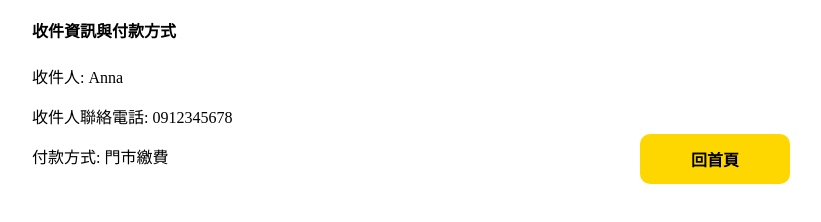
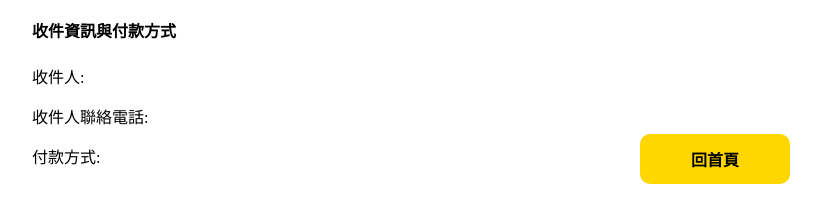
Before and after one commit to BooDivine/testclass20240921, a plain HTML site: page ecdemo/thankyou-page.html in a window 1280 px wide. Shown: the part 350-572 px from the top of the page, without its empty margins (229-1050 px from the left). Drawn offline with Linux system fonts and the light colour scheme.

Commit message:
Update thankyou-page.html

```diff
--- a/ecdemo/thankyou-page.html
+++ b/ecdemo/thankyou-page.html
@@ -12,6 +12,21 @@ function gtag(){dataLayer.push(arguments)};
 gtag("js", new Date());
 
 gtag("config", "G-PM9X8XDHRZ");
+
+//取得前一頁的參數值
+var getUrlString = location.href;
+var url = new URL(getUrlString);
+var custname = url.searchParams.get('custname');
+var phone = url.searchParams.get('phone');
+var payment = url.searchParams.get('payment');
+
+if (payment == 'pre'){
+	payment = "門市繳費";
+}
+else if (payment == 'post'){
+	payment = "貨到付款";
+};
+
 //產生交易序號
 var now =(new Date()); // 取得當前時間
 var date = now.toISOString().split('T')[0];
@@ -80,9 +95,9 @@ gtag("event", "purchase", {
 			</table>
 
 			<h4>收件資訊與付款方式</h4>
-			<p>收件人: Anna</p>
-			<p>收件人聯絡電話: 0912345678</p>
-			<p>付款方式: 門市繳費</p>
+			<p id="custname"></p>
+			<p id="phone"></p>
+			<p id="payment"></p>
 		</div>
 		<div style="align-content: flex-end;">
 			<a href="index.html"><button style = "border:0; background-color:gold; border-radius:10px; width:150px; height:50px; font-size:100%; font-weight:bold; color:black;">回首頁</button></a>
@@ -90,6 +105,9 @@ gtag("event", "purchase", {
 	</div>
 <script>
 	document.getElementById("ccno").innerHTML = ['交易序號: ', cc].join('');
+	document.getElementById("custname").innerHTML = ['收件人: ', custname].join('');
+	document.getElementById("phone").innerHTML = ['收件人聯絡電話: ', phone].join('');
+	document.getElementById("payment").innerHTML = ['付款方式: ', payment].join('');
 </script>
 </body>
 </html>
```
